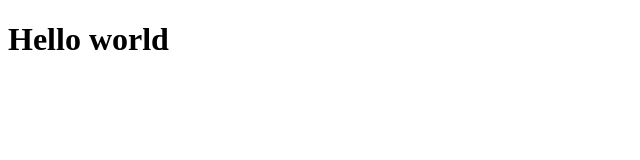
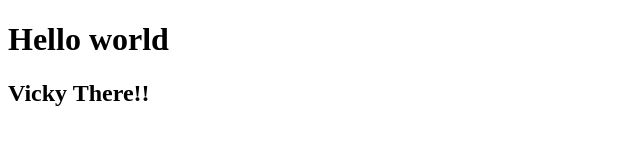
Before and after one commit to hamza1811/Mytest, a plain HTML site: page hello.html in a window 1280 px wide. Shown: the whole page, without its empty margins (0-640 px from the left). Drawn offline with Linux system fonts and the light colour scheme.

Commit message:
added h2 tag

```diff
--- a/hello.html
+++ b/hello.html
@@ -6,6 +6,7 @@
 <body>
 
 	<h1>Hello world</h1>
+	<h2>Vicky There!!</h2>
 
 </body>
 </html>
```
